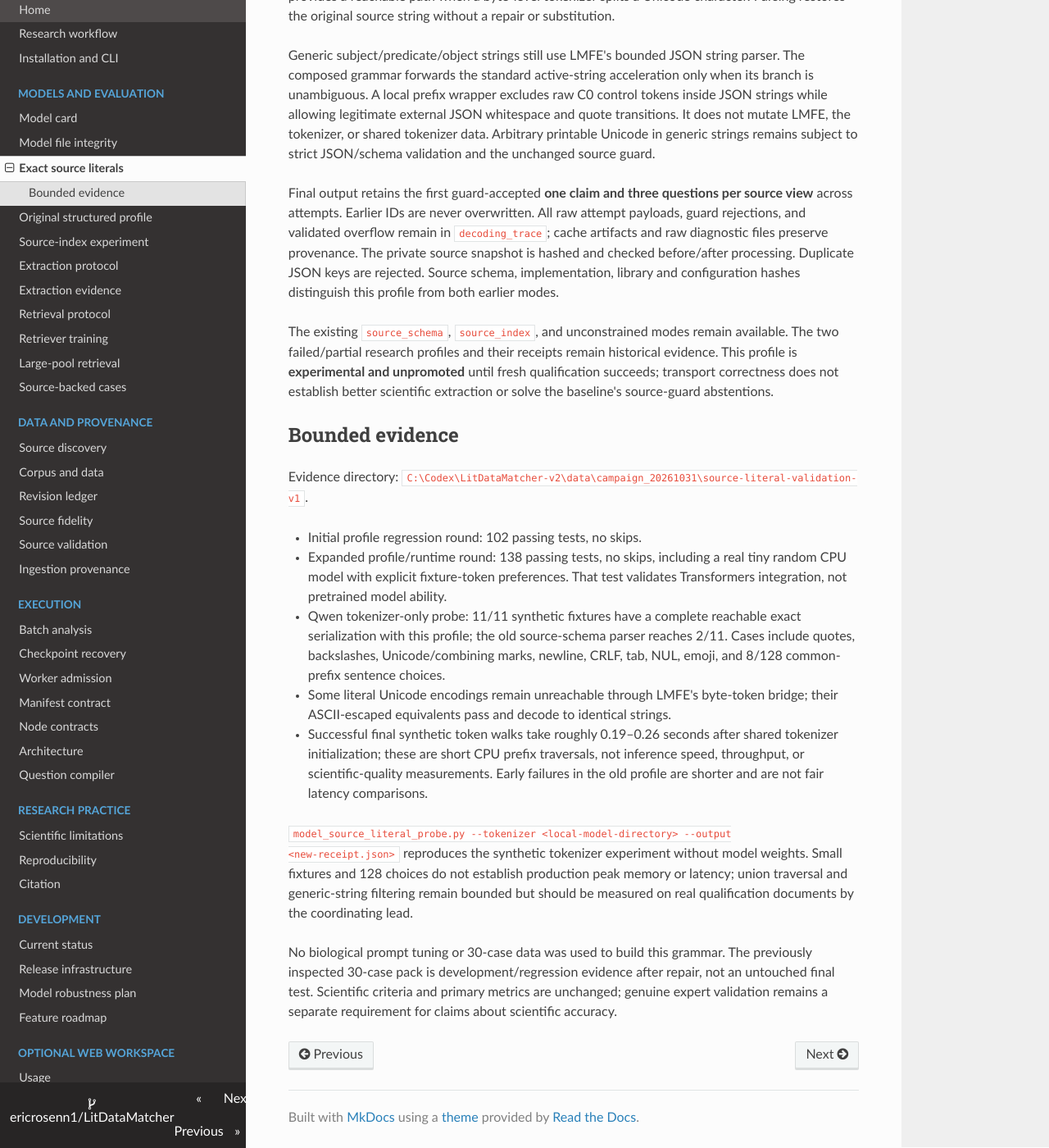
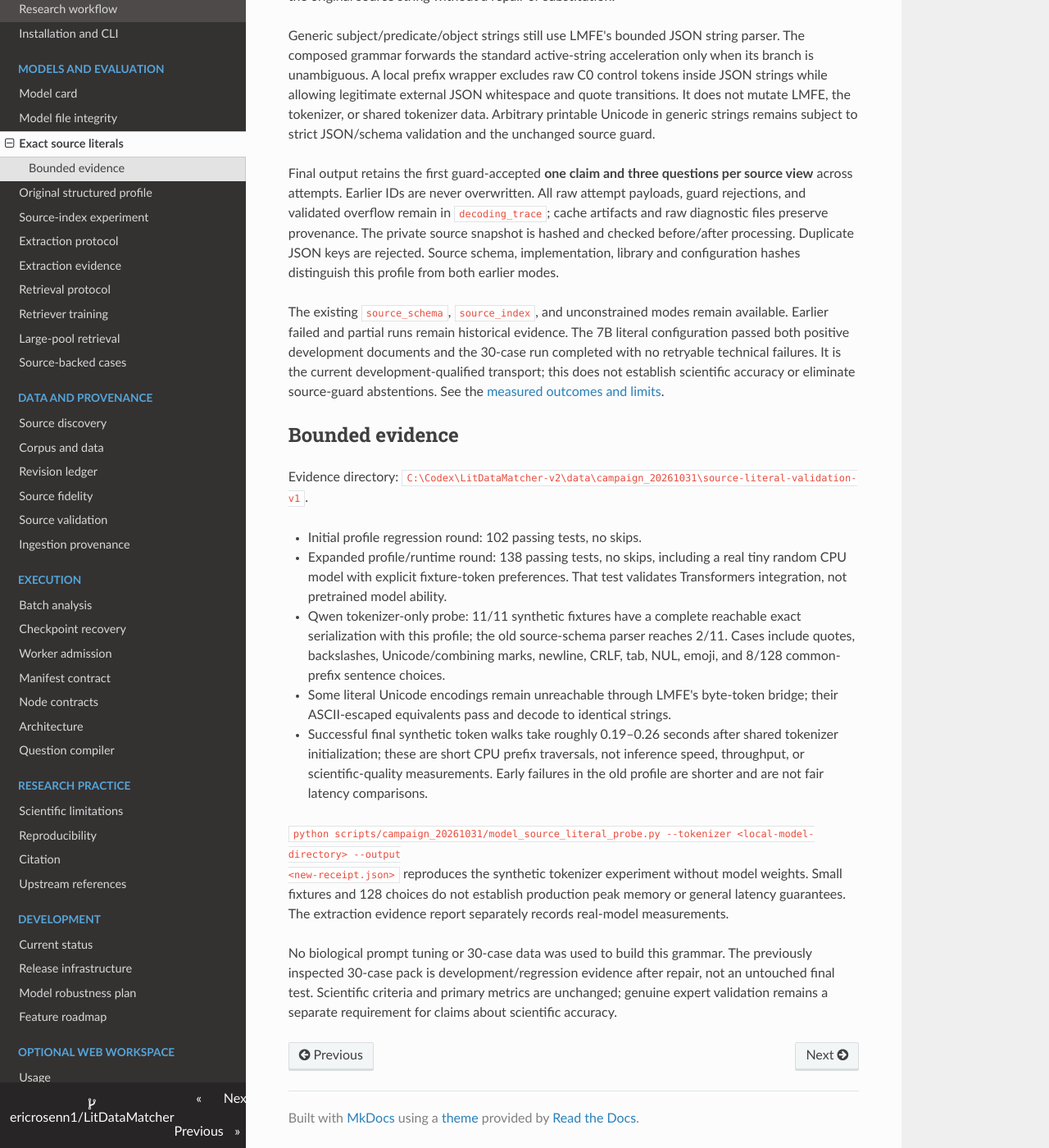
Before and after one commit to ericrosenn1/LitDataMatcher, an MkDocs documentation site: the page built from docs/campaign_20261031/model_source_literal.md, in a window 1280 px wide and 1400 px high, scrolled down 472 px. Shown: the whole window at 82% size. Built offline with MkDocs 1.6.1, drawn with Linux system fonts in a browser that asks for light colours; nearby versions of some CDN libraries; some of the changed text lies outside the part shown.

Commit message:
Document qualified literal workflow and evidence limitations

```diff
--- a/docs/campaign_20261031/model_source_literal.md
+++ b/docs/campaign_20261031/model_source_literal.md
@@ -1,7 +1,7 @@
-# Experimental source-literal decoding
+# Source-literal decoding
 
 `RuntimeConfig(decoding_mode="source_literal")` is an opt-in transport profile.
-The native `analyze`, `analyze-batch`, and `scripts/v2/runtime_qualify.py` commands
+The native `analyze`, `batch`, and `scripts/v2/runtime_qualify.py` commands
 accept `--decoding-mode source_literal`; `--max-new-tokens 384` is an explicit
 qualification setting, not a changed default. The optional dependency remains
 `lm-format-enforcer==0.11.3`. No model files are downloaded by this profile.
@@ -34,10 +34,12 @@ Duplicate JSON keys are rejected. Source schema, implementation, library and
 configuration hashes distinguish this profile from both earlier modes.
 
 The existing `source_schema`, `source_index`, and unconstrained modes remain
-available. The two failed/partial research profiles and their receipts remain
-historical evidence. This profile is **experimental and unpromoted** until fresh
-qualification succeeds; transport correctness does not establish better
-scientific extraction or solve the baseline's source-guard abstentions.
+available. Earlier failed and partial runs remain historical evidence. The
+7B literal configuration passed both positive development documents and the
+30-case run completed with no retryable technical failures. It is the current
+development-qualified transport; this does not establish scientific accuracy
+or eliminate source-guard abstentions. See the
+[measured outcomes and limits](extraction_results.md).
 
 ## Bounded evidence
 
@@ -59,11 +61,11 @@ Evidence directory:
   inference speed, throughput, or scientific-quality measurements. Early
   failures in the old profile are shorter and are not fair latency comparisons.
 
-`model_source_literal_probe.py --tokenizer <local-model-directory> --output
+`python scripts/campaign_20261031/model_source_literal_probe.py --tokenizer <local-model-directory> --output
 <new-receipt.json>` reproduces the synthetic tokenizer experiment without model
 weights. Small fixtures and 128 choices do not establish production peak memory
-or latency; union traversal and generic-string filtering remain bounded but
-should be measured on real qualification documents by the coordinating lead.
+or general latency guarantees. The extraction evidence report separately records
+real-model measurements.
 
 No biological prompt tuning or 30-case data was used to build this grammar.
 The previously inspected 30-case pack is development/regression evidence after
--- a/mkdocs.yml
+++ b/mkdocs.yml
@@ -42,6 +42,7 @@ nav:
       - Scientific limitations: limitations.md
       - Reproducibility: reproducibility.md
       - Citation: citation.md
+      - Upstream references: campaign_20261031/references.md
   - Development:
       - Current status: development_status.md
       - Release infrastructure: RELEASE_INFRASTRUCTURE_CHECKLIST.md
```
Also changed, not shown: README.md (+6 -1 lines), docs/campaign_20261031/references.md (+2 -2 lines), docs/model_card.md (+7 -3 lines), docs/reproducibility.md (+3 -2 lines).
